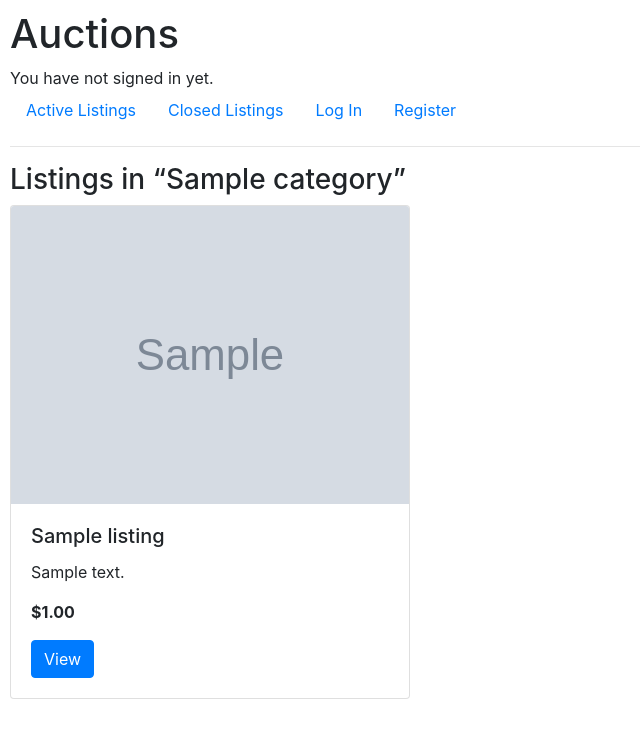
After one commit to iygeal/e-commerce-auctions, a Django app: a page that uses auctions/templates/auctions/layout.html in a window 1280 px wide. The commit adds this page. Shown: the top 738 px of the page, without its empty margins (0-640 px from the left). Run offline with Django 3.2, Linux system fonts and the light colour scheme; tables that the repository leaves empty hold one stand-in row (values such as "Sample post"); grey boxes marked "Sample" are stand-in pictures; some libraries are stand-ins or nearby versions.

Commit message:
Added a categories nav bar in layout; implement 2 view functions for listing all categories and viewing all listings in a particular category.

```diff
--- /dev/null
+++ b/auctions/templates/auctions/category_listings.html
@@ -0,0 +1,23 @@
+{% extends "auctions/layout.html" %}
+{% block body %}
+<h3>Listings in “{{ category.name }}”</h3>
+<div class="row">
+  {% for listing in listings %}
+  <div class="col-md-4">
+    <div class="card mb-3">
+      {% if listing.image_url %}
+      <img src="{{ listing.image_url }}" class="card-img-top" alt="{{ listing.title }}">
+      {% endif %}
+      <div class="card-body">
+        <h5 class="card-title">{{ listing.title }}</h5>
+        <p class="card-text">{{ listing.description|truncatewords:15 }}</p>
+        <p><strong>${{ listing.starting_bid }}</strong></p>
+        <a href="{% url 'listing' listing.id %}" class="btn btn-primary">View</a>
+      </div>
+    </div>
+  </div>
+  {% empty %}
+  <p class="text-muted">No active listings in this category.</p>
+  {% endfor %}
+</div>
+{% endblock %}
--- a/auctions/templates/auctions/layout.html
+++ b/auctions/templates/auctions/layout.html
@@ -29,6 +29,10 @@
                     <a class="nav-link" href="{% url 'create_listing' %}">Create Listing</a>
                 </li>
                 <li class="nav-item">
+                <a class="nav-link" href="{% url 'categories' %}">Categories</a>
+                </li>
+
+                <li class="nav-item">
                     <a class="nav-link" href="{% url 'watchlist' %}">My Watchlist</a>
                 </li>
                 <li class="nav-item">
--- a/auctions/urls.py
+++ b/auctions/urls.py
@@ -13,5 +13,9 @@ urlpatterns = [
          views.toggle_watchlist, name="toggle_watchlist"),
     path("watchlist", views.watchlist_view, name="watchlist"),
     path("closed/", views.closed_listings, name="closed_listings"),
+    path("categories/", views.categories_view, name="categories"),
+    path("categories/<str:category_name>/",
+         views.category_listings, name="category_listings"),
+
 
 ]
--- a/auctions/views.py
+++ b/auctions/views.py
@@ -1,3 +1,4 @@
+from .models import Category  # Make sure it's imported
 from .models import Listing
 from django.shortcuts import render
 from django.contrib.auth import authenticate, login, logout
@@ -8,7 +9,7 @@ from django.urls import reverse
 from django.contrib.auth.decorators import login_required
 from django.contrib import messages
 
-from .models import User, Listing, Bid
+from .models import User, Listing, Bid, Category
 
 # Import forms
 from .forms import (
@@ -208,3 +209,26 @@ def closed_listings(request):
     return render(request, "auctions/closed_listings.html", {
         "listings": listings
     })
+
+
+def categories_view(request):
+    """
+    Display all categories (regardless of listing count).
+    """
+    categories = Category.objects.all()
+    return render(request, "auctions/categories.html", {
+        "categories": categories
+    })
+
+
+def category_listings(request, category_name):
+    """
+    Display all active listings within a given category.
+    """
+    category = get_object_or_404(Category, name=category_name)
+    listings = Listing.objects.filter(category=category, is_active=True)
+
+    return render(request, "auctions/category_listings.html", {
+        "category": category,
+        "listings": listings
+    })
```
Also changed, not shown: auctions/templates/auctions/categories.html (added, +13 -0 lines).
